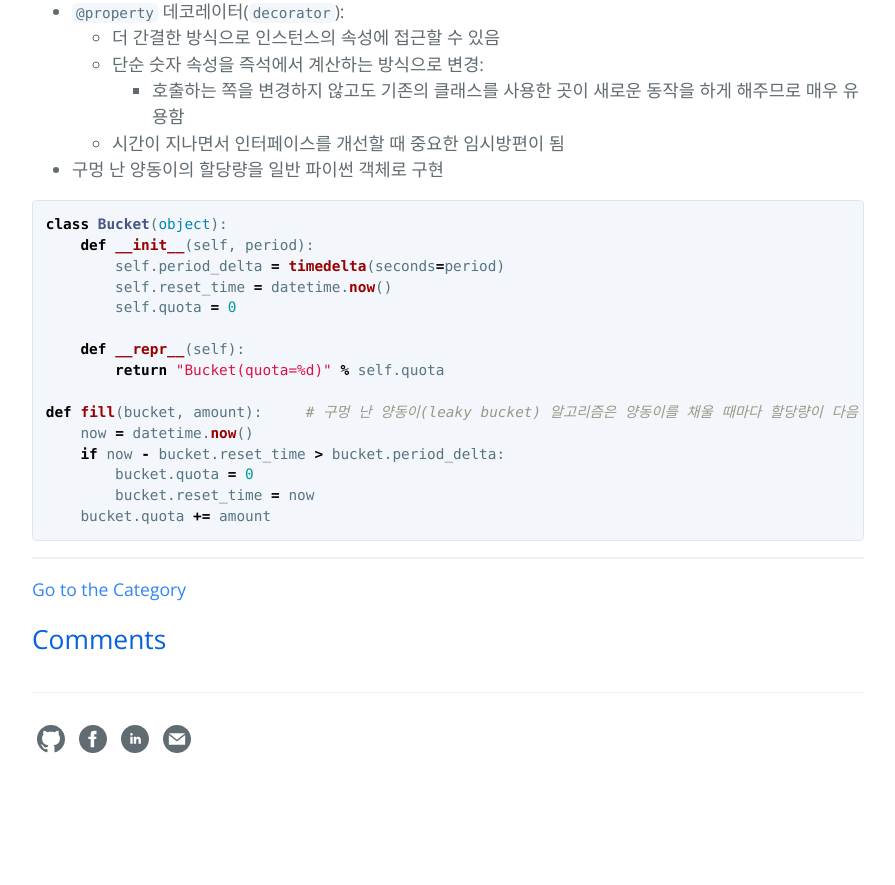
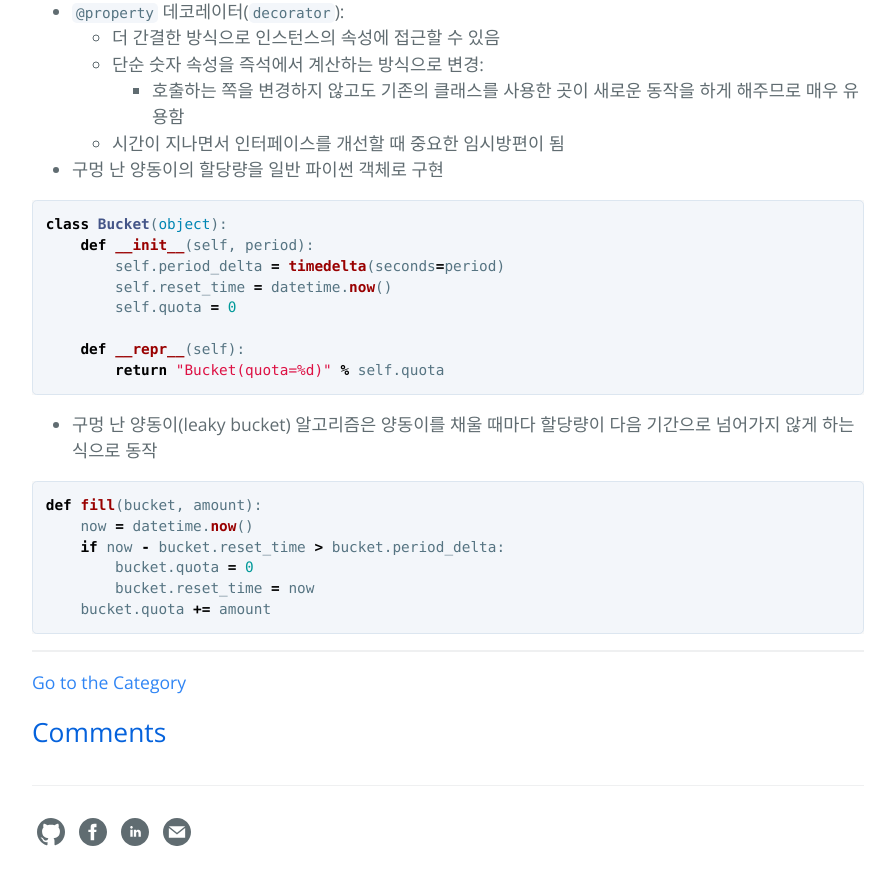
Before and after one commit to hcnoh/hcnoh.github.io, a Jekyll site: the page built from _posts/2018-10-09-effective-python-way30.md, in a window 1280 px wide and 900 px high, scrolled down 657 px. Shown: the top 885 px of the window, without its empty margins (192-1087 px from the left). Built offline with Jekyll 4.4.1, drawn with Linux system fonts in a browser that asks for light colours; comment, search, counter and statistics services are not loaded; before the commit the page ends 1464 px from its top, so only the background shows below that.

Commit message:
Update 2018-10-09-effective-python-way30.md

````diff
--- a/_posts/2018-10-09-effective-python-way30.md
+++ b/_posts/2018-10-09-effective-python-way30.md
@@ -30,8 +30,12 @@ class Bucket(object):
 
     def __repr__(self):
         return "Bucket(quota=%d)" % self.quota
+```
 
-def fill(bucket, amount):     # 구멍 난 양동이(leaky bucket) 알고리즘은 양동이를 채울 때마다 할당량이 다음 기간으로 넘어가지 않게 하는 식으로
+- 구멍 난 양동이(leaky bucket) 알고리즘은 양동이를 채울 때마다 할당량이 다음 기간으로 넘어가지 않게 하는 식으로 동작
+
+```python
+def fill(bucket, amount):
     now = datetime.now()
     if now - bucket.reset_time > bucket.period_delta:
         bucket.quota = 0
````
